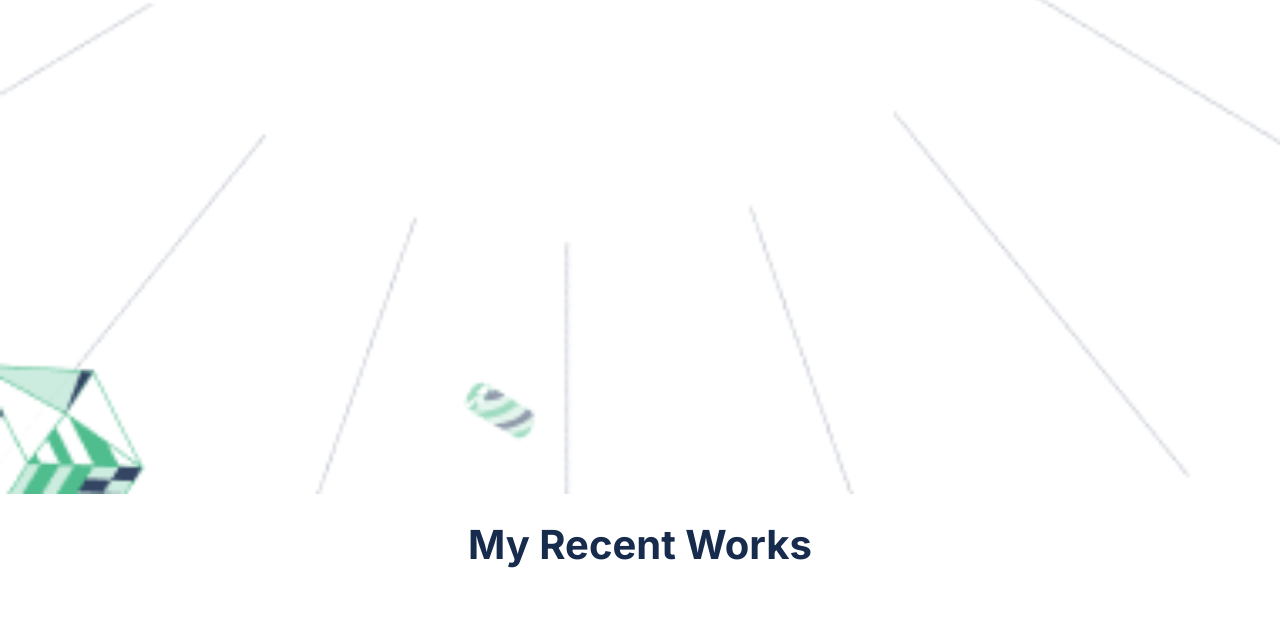
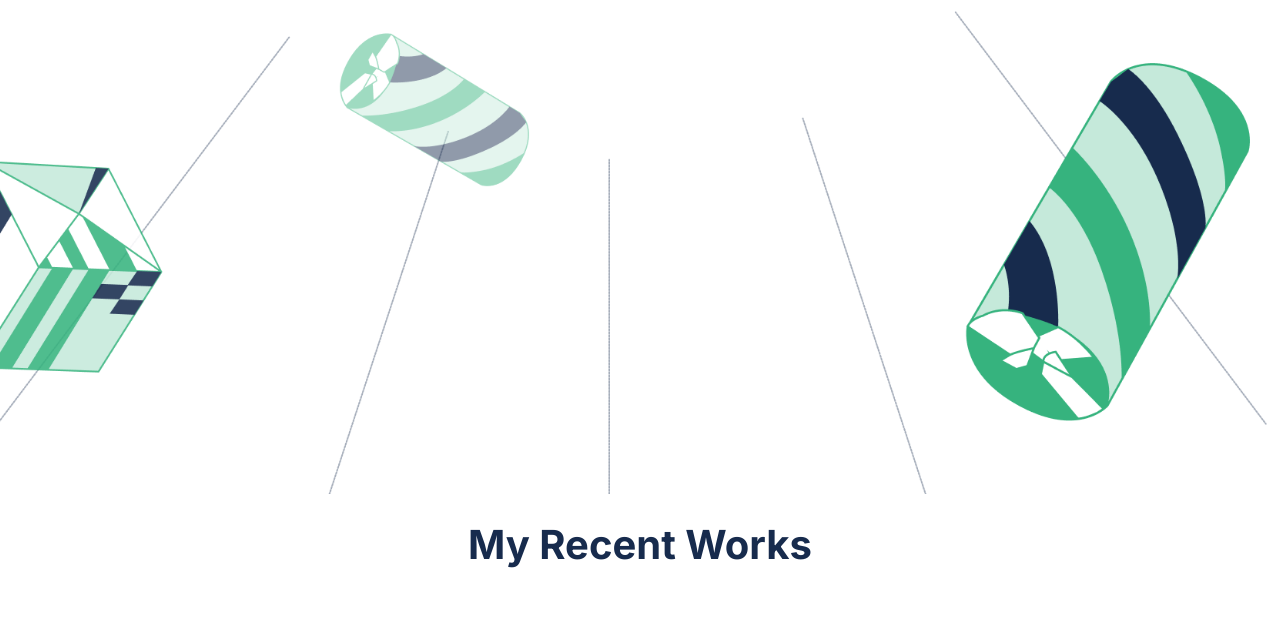
Before and after one commit to Cheptoo21/Portfolio-setup-and-mobile-first, a website: page index.html in a window 1280 px wide. Shown: the part 786-1404 px from the top of the page. Drawn offline with Linux system fonts and the light colour scheme.

Commit message:
Background image alignment

```diff
--- a/style.css
+++ b/style.css
@@ -372,8 +372,8 @@ button:active {
   /* HEADLINE */
   .headline {
     height: 160vh;
-    background-image: url("logo/header-illustration-mobile.png");
-    background-size: 100%;
+    background-image: url("logo/Header-llustration-desktop@2x.png");
+    background-size: 170%;
     background-position: center;
     background-repeat: no-repeat;
   }
@@ -589,5 +589,6 @@ button:active {
     flex-direction: column;
     height: 25px;
     top: 195px;
+    border-top: 2px solid #3a4a42;
   }
 }
```
